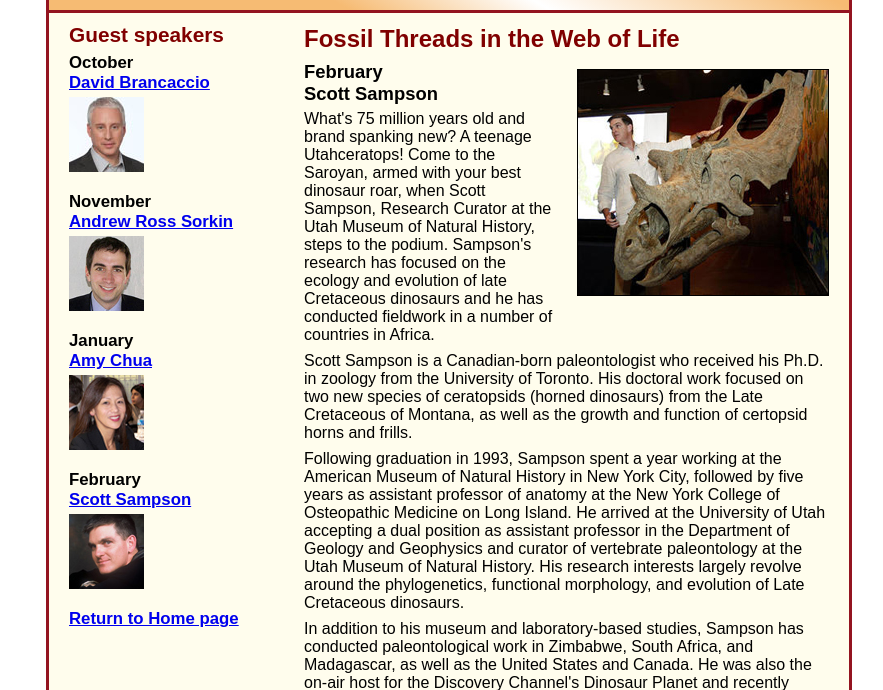
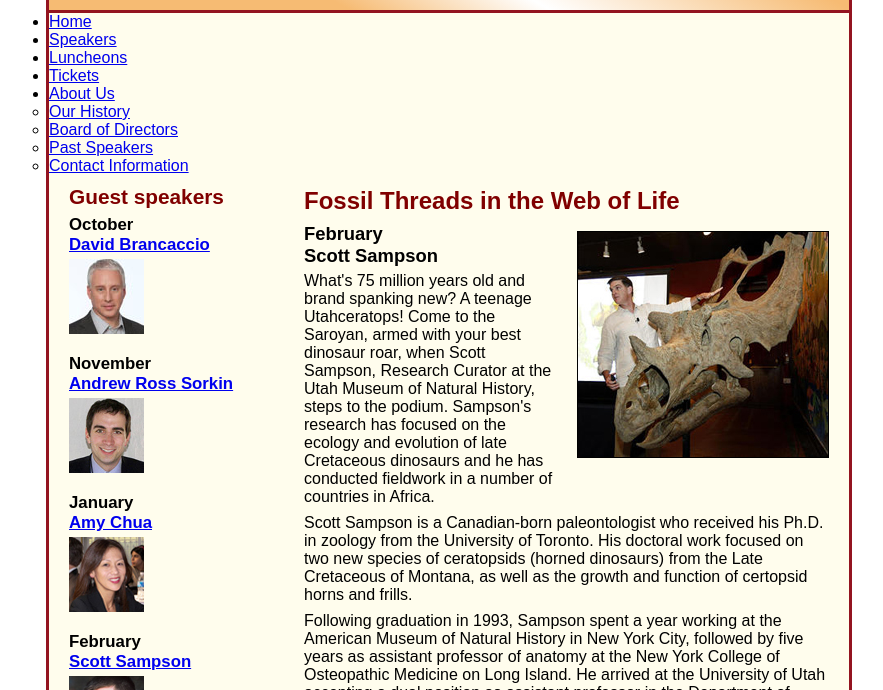
Before and after one commit to jrk59/A09, a plain HTML site: page speakers/sampson.html in a window 1280 px wide. Shown: the part 110-800 px from the top of the page, without its empty margins (191-1074 px from the left). Drawn offline with Linux system fonts and the light colour scheme.

Commit message:
Update sampson.html

```diff
--- a/speakers/sampson.html
+++ b/speakers/sampson.html
@@ -14,6 +14,22 @@
 		<h2>San Joaquin Valley Town Hall</h2>
 		<h3>Celebrating our <span class="shadow">75<sup>th</sup></span> Year</h3>
 	</header>
+	<nav id="nav_menu" >
+        <ul>
+            <li> <a href="../index.html" > Home </a></li>
+            <li> <a href="../index.html" class="current"> Speakers </a></li>
+            <li> <a href="../index.html" > Luncheons </a></li>
+            <li> <a href="../index.html" > Tickets </a></li>
+            <li> <a href="../index.html" > About Us </a>
+            <ul>
+                <li> <a href="../index.html" > Our History </a></li>
+                <li> <a href="../index.html" > Board of Directors </a ></li>
+                <li> <a href="../index.html" > Past Speakers </a></li>
+                <li> <a href="../index.html" > Contact Information </a></li>
+            </ul>
+            </li>
+        </ul>
+    </nav>
 	<main>
 		<section>
 			<h1>Fossil Threads in the Web of Life</h1>
@@ -54,7 +70,6 @@
 			<img src="../images/chua75.jpg" alt="Amy Chua photo">
 			<h3>February<br><a href="../speakers/sampson.html">Scott Sampson</a></h3>
 			<img src="../images/sampson75.jpg" alt="Scott Sampson photo">
-			<h3><a href="../index.html">Return to Home page</a></h3>
 		</aside>
 	</main>
 	<footer>
```
